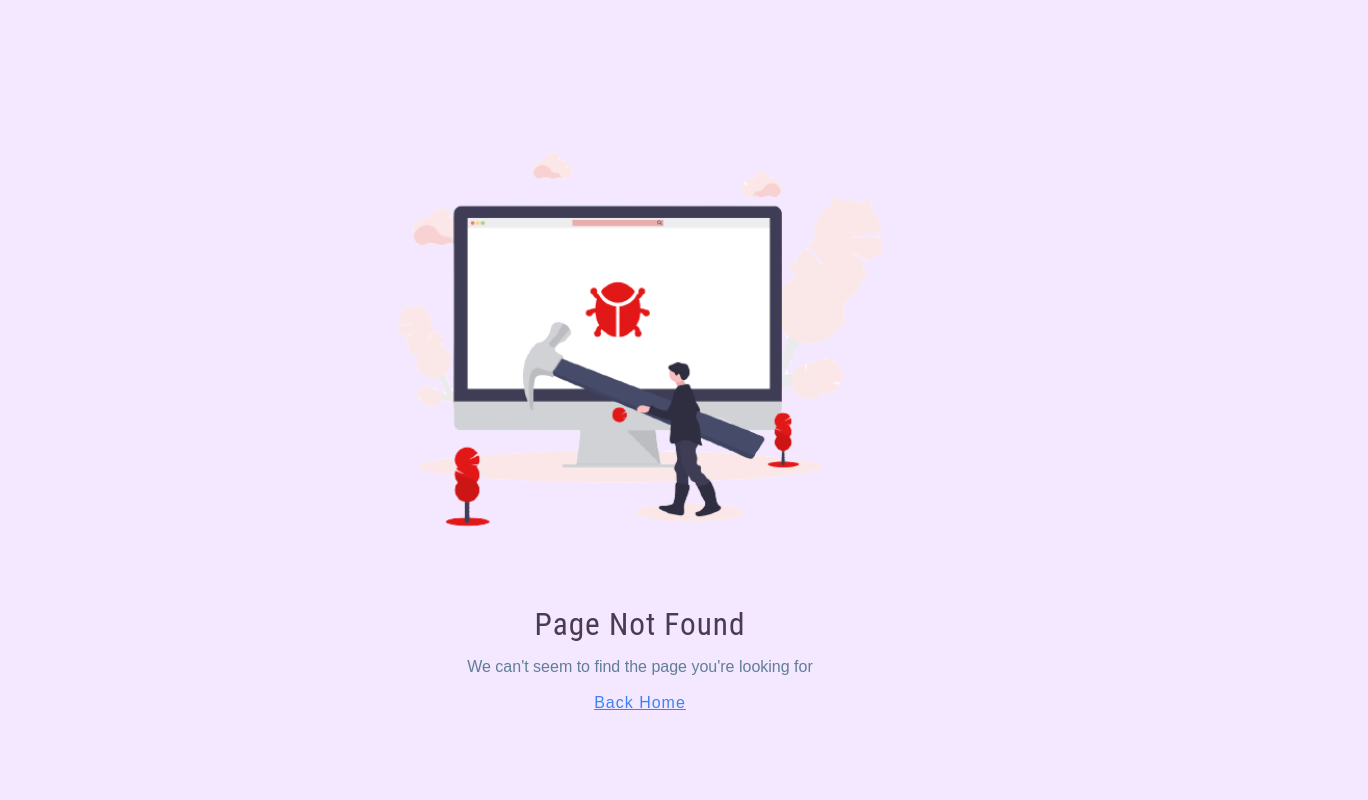
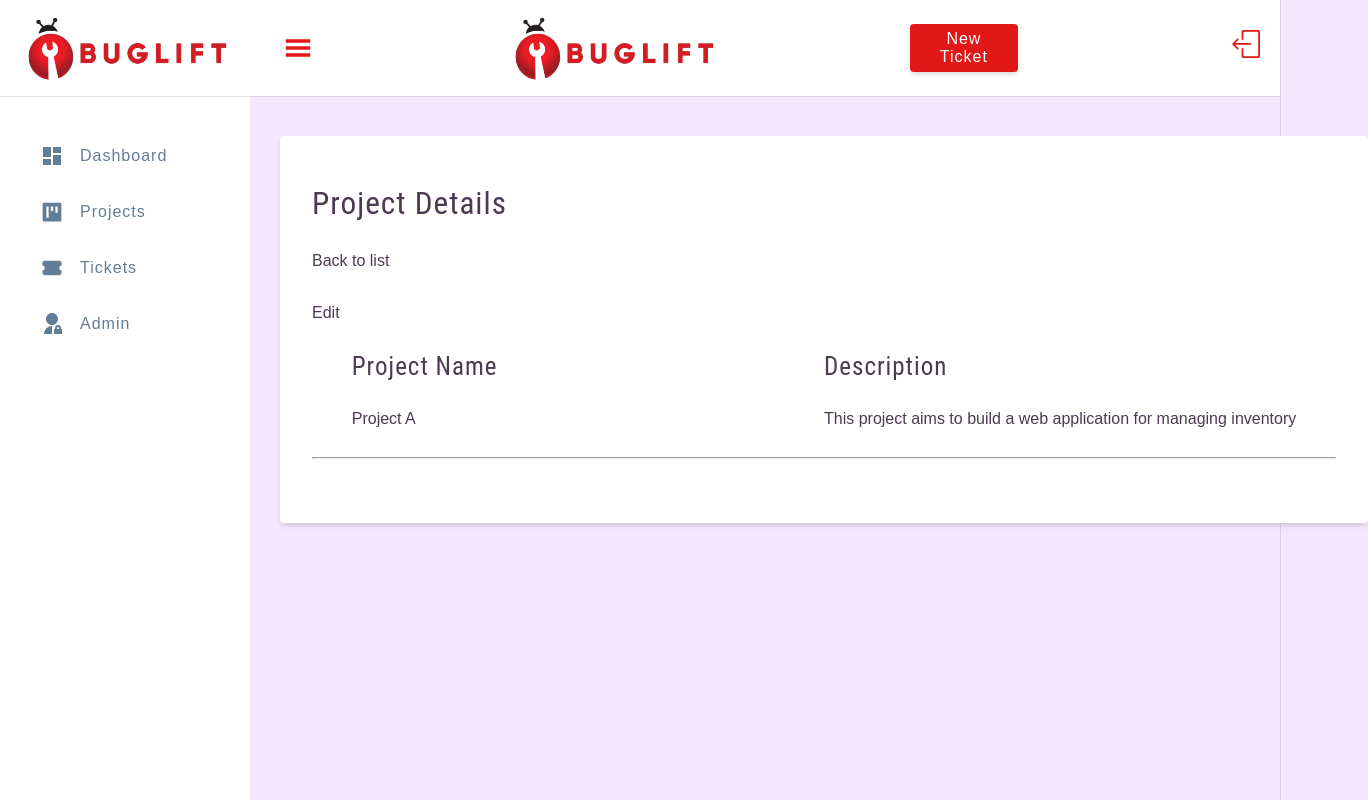
Before and after one commit to r4sy4n/react-app-buglift, a React (Create React App) app in the folder p3-react-app/: page /projectdetails/1 in a window 1280 px wide. Before the commit this address had no page. Shown: the whole page, 1368 px wide, since content can reach past the window. Built offline with nearby package versions, Linux system fonts and the light colour scheme.

Commit message:
Feat: implement use context on App.js create project functional

```diff
--- a/p3-react-app/src/App.js
+++ b/p3-react-app/src/App.js
@@ -4,9 +4,34 @@ import { LandingPage, Register, ErrorPage} from './pages';
 import { ToastContainer } from 'react-toastify';
 import 'react-toastify/dist/ReactToastify.css';
 import {Dashboard, Tickets, Projects, CreateProject, CreateTicket, EditTicket, SharedLayout, UserProfile, Admin, ProjectDetails} from './pages/dashboard/';
+import { createContext, useState } from 'react';
+
+const initialProjects = [
+  {
+    id: 1,
+    name: "Project A",
+    description: "This project aims to build a web application for managing inventory",
+    detail: "",
+  },
+  {
+    id: 2,
+    name: "Project B",
+    description: "This project focuses on developing a machine learning algorithm for predicting customer churn",
+    detail: "",
+  },
+  {
+    id: 3,
+    name: "Project C",
+    description: "This project involves building a mobile app for ordering food from local restaurants",
+    detail: "",
+  },
+];
+export const AppContext = createContext();
 
 function App() {
+  const [projects, setProjects] = useState(initialProjects);
   return (
+    <AppContext.Provider value={{projects, setProjects}}>
       <BrowserRouter>
         <Routes>
           <Route path='/' element={<SharedLayout />}>
@@ -16,7 +41,7 @@ function App() {
             <Route path='createproject' element={<CreateProject/>}/>
             <Route path='createticket' element={<CreateTicket/>}/>
             <Route path='editticket' element={<EditTicket/>}/>
-          <Route path='projectdetails' element={<ProjectDetails/>}/>
+            <Route path='projectdetails/:id' element={<ProjectDetails/>}/>
             <Route path='userprofile' element={<UserProfile/>}/>
             <Route path='admin' element={<Admin/>}/>
           </Route>
@@ -26,6 +51,7 @@ function App() {
         </Routes>
         <ToastContainer position='top-center' autoClose='3000'/>
       </BrowserRouter>
+    </AppContext.Provider>
   );
 }
 
--- a/p3-react-app/src/pages/dashboard/CreateProject.js
+++ b/p3-react-app/src/pages/dashboard/CreateProject.js
@@ -5,6 +5,8 @@ import { useContext } from 'react';
 import { SharedLayoutContext } from './SharedLayout';
 import { useNavigate } from 'react-router-dom';
 import { toast } from 'react-toastify';
+import { AppContext } from '../../App';
+
 
 const Wrapper = styled.section`
   border-radius: 0.25rem;
@@ -49,13 +51,13 @@ const Wrapper = styled.section`
 `
 
 const CreateProject = () => {
-  const projects = ["Manager", "Project Manager", "User"];
+  const projectUser = ["Manager", "Project Manager", "User"];
   const [values, setValues] = useState("Manager");
   const [projectName, setProjectName] = useState('');
   const [description, setDescription] = useState('');
   const {showSidebar, setShowsidebar} = useContext(SharedLayoutContext);
+  const {projects, setProjects} = useContext(AppContext);
   const navigate = useNavigate();
-
   const handleChange = (event) => {
     setValues(event.target.value);
   };
@@ -71,11 +73,22 @@ const CreateProject = () => {
       toast.error('All fields are required!');
     }
     if(projectName && description){
+      addProject();
       toast.success('Project Created');
       setTimeout(() =>{
         navigate('/projects');
       }, 600);
     }
+  }
+  const addProject = () => {
+    let newEntry = {
+      name: projectName,
+      description: description
+    }
+    setProjects ([
+      ...projects,
+        newEntry
+    ]);
   }
   return (
     <Wrapper>
@@ -100,7 +113,7 @@ const CreateProject = () => {
             <div className='form-label'>Assign Project</div>
             <select className='form-select' value={values} onChange={handleChange}>
               {
-                projects.map(project =><option value={project}>{project}</option>)
+                projectUser.map((project, index) =><option key={index} value={project}>{project}</option>)
               }
             </select>
           </div>
--- a/p3-react-app/src/pages/dashboard/ProjectDetails.js
+++ b/p3-react-app/src/pages/dashboard/ProjectDetails.js
@@ -1,5 +1,7 @@
-import React from 'react';
+import { useState, useContext } from 'react';
 import styled from 'styled-components';
+import { AppContext } from '../../App';
+import { useNavigate, useParams } from 'react-router-dom';
 
 const Wrapper = styled.section`
   border-radius: 0.25rem;
@@ -8,7 +10,7 @@ const Wrapper = styled.section`
   padding: 3rem 2rem 4rem;
   box-shadow: 0 4px 6px -1px rgba(0, 0, 0, 0.1),
     0 2px 4px -1px rgba(0, 0, 0, 0.06);
-  .details {
+  .grid {
     display: grid;
     grid-template-columns: 1fr 1fr;
   }
@@ -16,26 +18,38 @@ const Wrapper = styled.section`
     display: flex;
     align-items: center;
     justify-content: center;
-    width: 40vw;
-    flex-direction: column;
+    width: 80vw;
+    /* flex-direction: row; */
   }
 `
 const ProjectDetails = () => {
+  const {projects, setProjects} = useContext(AppContext);
+  const navigate = useNavigate();
+  const {id} = useParams();
+  const handleDetail = (e) => {
+    e.preventDefault();
+    navigate('/projects');
+  }
   return (
     <Wrapper>
         <h3>Project Details</h3>
-        <p>Back to list</p>
+        <p onClick={handleDetail}>Back to list</p>
         <p>Edit</p>
-        <section className='details'>
-            <div className='flex'>
-                <h4>Project Name</h4>
-                <p>name</p>
+        <section className='flex'>
+          {projects.filter(project => project.id === Number(id)).map(project => (
+            <div className='grid'>
+              <div key={project.id}>
+                  <h4>Project Name</h4>
+                  <p>{project.name}</p>
+              </div>
+              <div key={project.id}>
+                  <h4>Description</h4>
+                  <p>{project.description}</p>
+              </div>
             </div>
-            <div className='flex'>
-                <h4>Description</h4>
-                <p>details</p>
-            </div>
+          ))}
         </section>
+        <hr></hr>
     </Wrapper>
   )
 }
--- a/p3-react-app/src/pages/dashboard/Projects.js
+++ b/p3-react-app/src/pages/dashboard/Projects.js
@@ -1,8 +1,9 @@
 import React from "react";
 import styled from "styled-components";
-import { useContext } from 'react';
+import { useContext, useState, createContext } from 'react';
 import { SharedLayoutContext } from './SharedLayout';
 import { useNavigate } from 'react-router-dom';
+import { AppContext } from "../../App";
 
 const Wrapper = styled.section`
   border-radius: 0.25rem;
@@ -50,52 +51,46 @@ th, td {
 th {
   background-color: #ddd;
 }
-a {
+p {
   display: inline-block;
-  margin-top: 10px;
+  margin-top: 18px;
 }
-a:hover {
+p:hover {
   color: #E21818;
 }
 `
-const projects = [
-  {
-    name: "Project A",
-    description: "This project aims to build a web application for managing inventory",
-    detail: "",
-  },
-  {
-    name: "Project B",
-    description: "This project focuses on developing a machine learning algorithm for predicting customer churn",
-    detail: "",
-  },
-  {
-    name: "Project C",
-    description: "This project involves building a mobile app for ordering food from local restaurants",
-    detail: "",
-  },
-];
 
 const Projects = () => {
   const {showSidebar, setShowsidebar} = useContext(SharedLayoutContext);
   const navigate = useNavigate();
+  const {projects, setProjects} = useContext(AppContext);
 
   const clickHandle = (e) => {
     e.preventDefault();
     navigate('/createproject');
   }
-  const handleDetail = (e) => {
-    e.preventDefault();
-    navigate('/projectdetails');
+  const handleDetail = (id) => {
+    navigate(`/projectdetails/${id}`);
   }
+  // const addProject = (project) => {
+  //   let newEntry = {
+  //     name: project,
+  //     description: project
+  //   }
+  //   setNewProject ([
+  //     ...newProject,
+  //       newEntry
+  //   ]);
+  // }
 
   return (
+
       <Wrapper>
         <form className={showSidebar ? 'table' : 'table-move'}>
           <button type='button' className='btn btn-block' onClick={clickHandle}>Create New Project</button>
             <div className="project-table form-center">
               <h3>Project List</h3>
-            <p>All projects list</p>
+              <span>All projects list</span>
               <table>
                 <thead>
                   <tr>
@@ -109,7 +104,7 @@ const Projects = () => {
                     <tr key={index}>
                       <td>{project.name}</td>
                       <td>{project.description}</td>
-                    <td><a href={project.detail} onClick={handleDetail}>Details</a></td>
+                      <td><p onClick={() => handleDetail(project.id)}>Details</p></td>
                     </tr>
                   ))}
                 </tbody>
@@ -117,6 +112,7 @@ const Projects = () => {
             </div>
         </form>
       </Wrapper>
+
   )
 }
 
```
Lines whose indentation alone changed are shown as unchanged.
